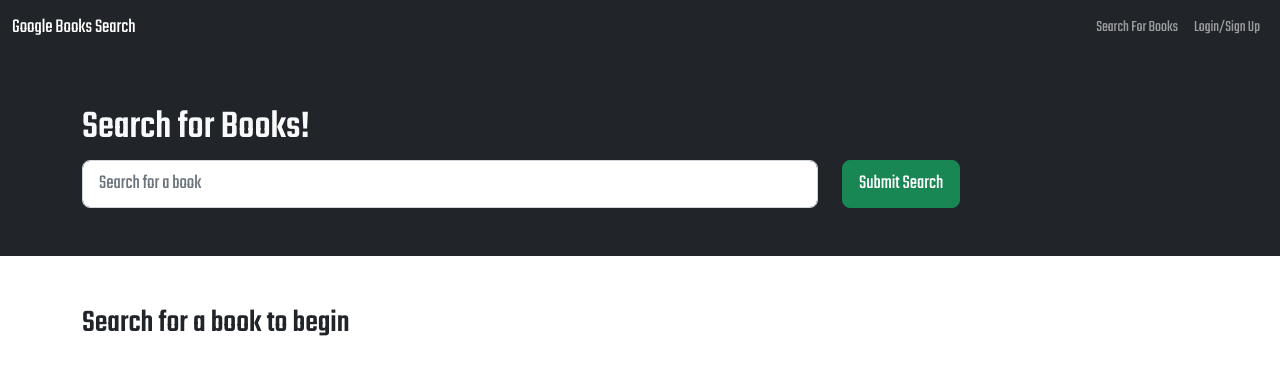
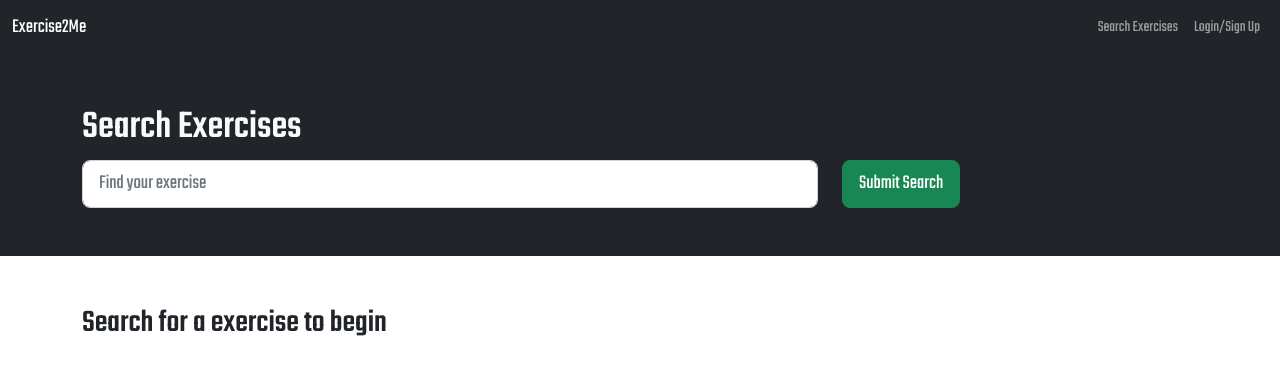
Before and after one commit to fairleyv/Exercise2Me, a React (Vite) app in the folder client/: page / in a window 1280 px wide. Shown: the top 374 px of the page. Built offline with nearby package versions, Linux system fonts and the light colour scheme.

Commit message:
changed names of the links and inputs

```diff
--- a/client/src/components/Navbar.jsx
+++ b/client/src/components/Navbar.jsx
@@ -15,19 +15,19 @@
       <Navbar bg='dark' variant='dark' expand='lg'>
         <Container fluid>
           <Navbar.Brand as={Link} to='/'>
-            Google Books Search
+            Exercise2Me
           </Navbar.Brand>
           <Navbar.Toggle aria-controls='navbar' />
           <Navbar.Collapse id='navbar' className='d-flex flex-row-reverse'>
             <Nav className='ml-auto d-flex'>
               <Nav.Link as={Link} to='/'>
-                Search For Books
+                Search Exercises
               </Nav.Link>
               {/* if user is logged in show saved books and logout */}
               {Auth.loggedIn() ? (
                 <>
                   <Nav.Link as={Link} to='/saved'>
-                    See Your Books
+                    My Routine
                   </Nav.Link>
                   <Nav.Link onClick={Auth.logout}>Logout</Nav.Link>
                 </>
--- a/client/src/pages/SavedBooks.jsx
+++ b/client/src/pages/SavedBooks.jsx
@@ -75,14 +75,14 @@
     <>
       <div fluid className="text-light bg-dark p-5">
         <Container>
-          <h1>Viewing saved books!</h1>
+          <h1>Viewing your Routine!</h1>
         </Container>
       </div>
       <Container>
         <h2 className='pt-5'>
           {userData.savedBooks.length
-            ? `Viewing ${userData.savedBooks.length} saved ${userData.savedBooks.length === 1 ? 'book' : 'books'}:`
-            : 'You have no saved books!'}
+            ? `Viewing ${userData.savedBooks.length} saved ${userData.savedBooks.length === 1 ? 'exercise' : 'exercises'}:`
+            : 'You have no saved exersices!'}
         </h2>
         <Row>
           {userData.savedBooks.map((book) => {
@@ -95,7 +95,7 @@
                     <p className='small'>Authors: {book.authors}</p>
                     <Card.Text>{book.description}</Card.Text>
                     <Button className='btn-block btn-danger' onClick={() => handleDeleteBook(book.bookId)}>
-                      Delete this Book!
+                      Delete this Exercise!
                     </Button>
                   </Card.Body>
                 </Card>
--- a/client/src/pages/SearchBooks.jsx
+++ b/client/src/pages/SearchBooks.jsx
@@ -89,7 +89,7 @@
     <>
       <div className="text-light bg-dark p-5">
         <Container>
-          <h1>Search for Books!</h1>
+          <h1>Search Exercises</h1>
           <Form onSubmit={handleFormSubmit}>
             <Row>
               <Col xs={12} md={8}>
@@ -99,7 +99,7 @@
                   onChange={(e) => setSearchInput(e.target.value)}
                   type='text'
                   size='lg'
-                  placeholder='Search for a book'
+                  placeholder='Find your exercise'
                 />
               </Col>
               <Col xs={12} md={4}>
@@ -116,7 +116,7 @@
         <h2 className='pt-5'>
           {searchedBooks.length
             ? `Viewing ${searchedBooks.length} results:`
-            : 'Search for a book to begin'}
+            : 'Search for a exercise to begin'}
         </h2>
         <Row>
           {searchedBooks.map((book) => {
```
Also changed, not shown: client/src/App.css (line endings or trailing spaces).
